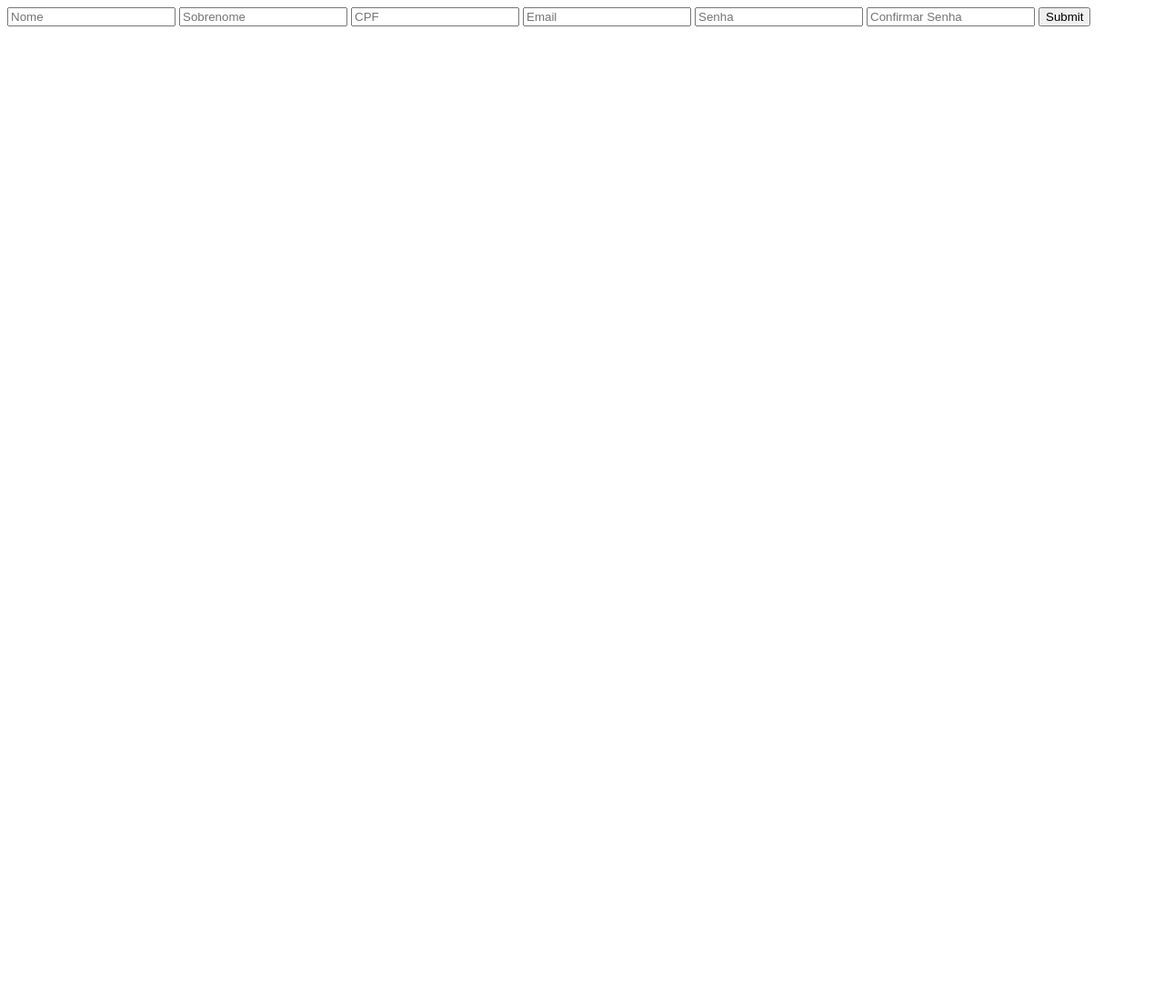
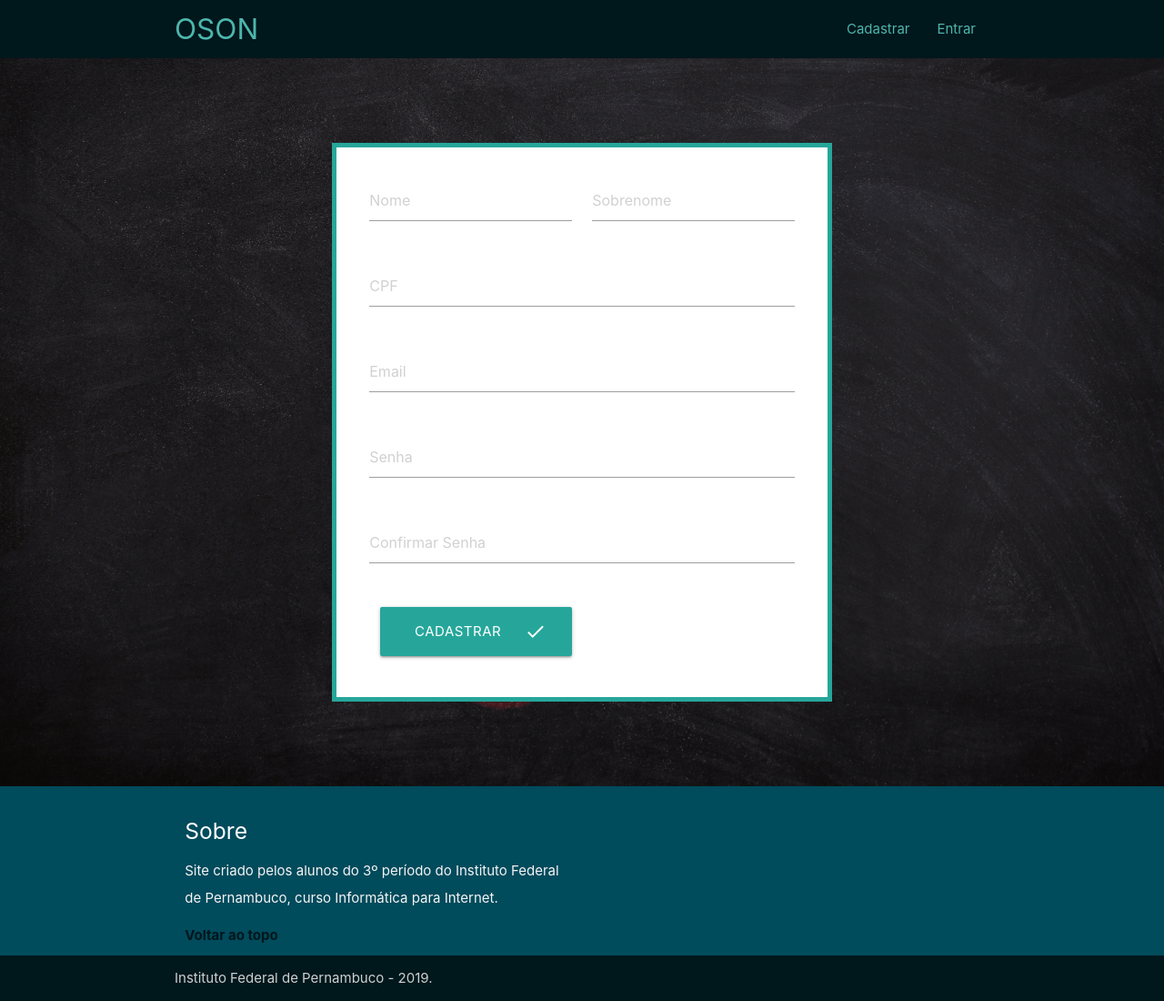
Before and after one commit to gmatheus66/OSON, a PHP site: page /cadastrar.php in a window 1280 px wide. Shown: the whole page at 91% size. Before the commit the page ends 29 px from the top, so only its background shows below. Run offline with PHP 8.4, Linux system fonts and the light colour scheme; some libraries are stand-ins or nearby versions.

Commit message:
GH-3 Inseri o footer e o header

```diff
--- a/cadastrar.php
+++ b/cadastrar.php
@@ -1,17 +1,90 @@
 <!DOCTYPE html>
 <html>
 	<head>
-	<title>Cadastro</title>
+	  <meta http-equiv="Content-Type" content="text/html; charset=UTF-8"/>
+	  <meta name="viewport" content="width=device-width, initial-scale=1"/>
+	  <title>OSON Séries</title>
+
+	  <link href="https://fonts.googleapis.com/icon?family=Material+Icons" rel="stylesheet">
+	  <link href="css/materialize.css" type="text/css" rel="stylesheet" media="screen,projection"/>
+	  <link href="css/style.css" type="text/css" rel="stylesheet" media="screen,projection"/>
 	</head>
 <body>
-	<form action="adduser.php" method="POST">
+  <nav id="inicio" class="navBar" role="navigation">
+    <div class="nav-wrapper container">
+       <a id="logo-container" href="index.html" class="brand-logo">OSON</a>
+     <ul class="right hide-on-med-and-down">
+        <li><a href="cadastrar.php">Cadastrar</a></li>
+        <li><a href="#">Entrar</a></li>
+      </ul>
+      <ul id="nav-mobile" class="sidenav">
+        <li><a href="cadastrar.html">Cadastrar</a></li>
+        <li><a href="#">Entrar</a></li>
+      </ul>
+      <a href="#" data-target="nav-mobile" class="sidenav-trigger"><i class="material-icons">menu</i></a>
+  </div>
+  </nav>
+  <div class="div">
+<div class="form">
+<div class="row">
+    <form class="col s12" id="reg-form" action="adduser.php">
+      <div class="row">
+        <div class="input-field col s6">
          <input type="text" name="nome" placeholder="Nome">
+        </div>
+        <div class="input-field col s6">
           <input type="text" name="sobrenome" placeholder="Sobrenome">
+        </div>
+      </div>
+      <div class="row">
+        <div class="input-field col s12">
           <input type="text" name="cpf" placeholder="CPF">
+        </div>
+      </div>
+      <div class="row">
+        <div class="input-field col s12">
           <input type="email" name="email" placeholder="Email">
+        </div>
+      </div>
+      <div class="row">
+        <div class="input-field col s12">
           <input type="password" name="senha" placeholder="Senha">
+        </div>
+      </div>
+      <div class="row">
+        <div class="input-field col s12">
           <input type="password" name="conf_senha" placeholder="Confirmar Senha">
-		<input type="submit">
+        </div>
+      </div>
+        <div class="input-field col s6">
+          <button class="btn btn-large btn-register waves-effect waves-light" type="submit" name="action">Cadastrar
+            <i class="material-icons right">done</i>
+          </button>
+        </div>
+      </div>
     </form>
+  </div>
+</div>
+
+    <footer class="page-footer teal2">
+    <div class="container">
+      <div class="row">
+        <div class="col l6 s12">
+          <h5 class="white-text">Sobre</h5>
+          <p class="grey-text text-lighten-4">Site criado pelos alunos do 3º período do Instituto Federal de Pernambuco, curso Informática para Internet.</p>
+           <a href="#inicio" class="return">Voltar ao topo</a>
+        </div>
+      </div>
+    </div>
+    <div class="footer-copyright">
+      <div class="container">
+        Instituto Federal de Pernambuco - 2019.
+      </div>
+    </div>
+  </footer>
+
+  <script src="https://code.jquery.com/jquery-2.1.1.min.js"></script>
+  <script src="js/materialize.js"></script>
+  <script src="js/init.js"></script>
 </body>
 </html>
--- a/css/style.css
+++ b/css/style.css
@@ -1,3 +1,59 @@
+.div {
+  background: #222;
+  background: linear-gradient(rgba(0, 0, 0, 0.5), rgba(0, 0, 0, 0.5)), url('../background2.jpg');
+  background-repeat: no-repeat;
+  background-size: cover;
+  background-position: center center;
+  background-fill-mode: rgba(0,0,0,0.5);
+  display: flex;
+  justify-content: center;
+  align-items: center;
+  height: 100vh;
+}
+.form {
+  background: white;
+  padding: 20px 25px;
+  border: 5px solid #26a69a;
+  width: 550px;
+  height: auto;
+  box-sizing: border-box;
+  position: relative;
+}
+.col.s6 > .btn {
+   width: 100%;
+}
+radio:required {
+  border-color: red;
+}
+.form {
+  animation: showUp 0.5s cubic-bezier(0.18, 1.3, 1, 1) forwards;
+}
+
+@keyframes showUp {
+  0% {
+    transform: scale(0);
+  }
+  100% {
+    transoform: scale(1);
+  }
+}
+.row {margin-bottom: 10px;}
+
+.ngl {
+  position: absolute;
+  top: -20px;
+  right: -20px;
+}
+.modal {
+  max-height: 90%;
+}
+
+.modal-form-row {
+  margin-bottom: 0px;
+}
+
+
+
 nav ul a,
 nav .brand-logo {
   color: #4db6ac;
```
Lines whose indentation alone changed are shown as unchanged.
